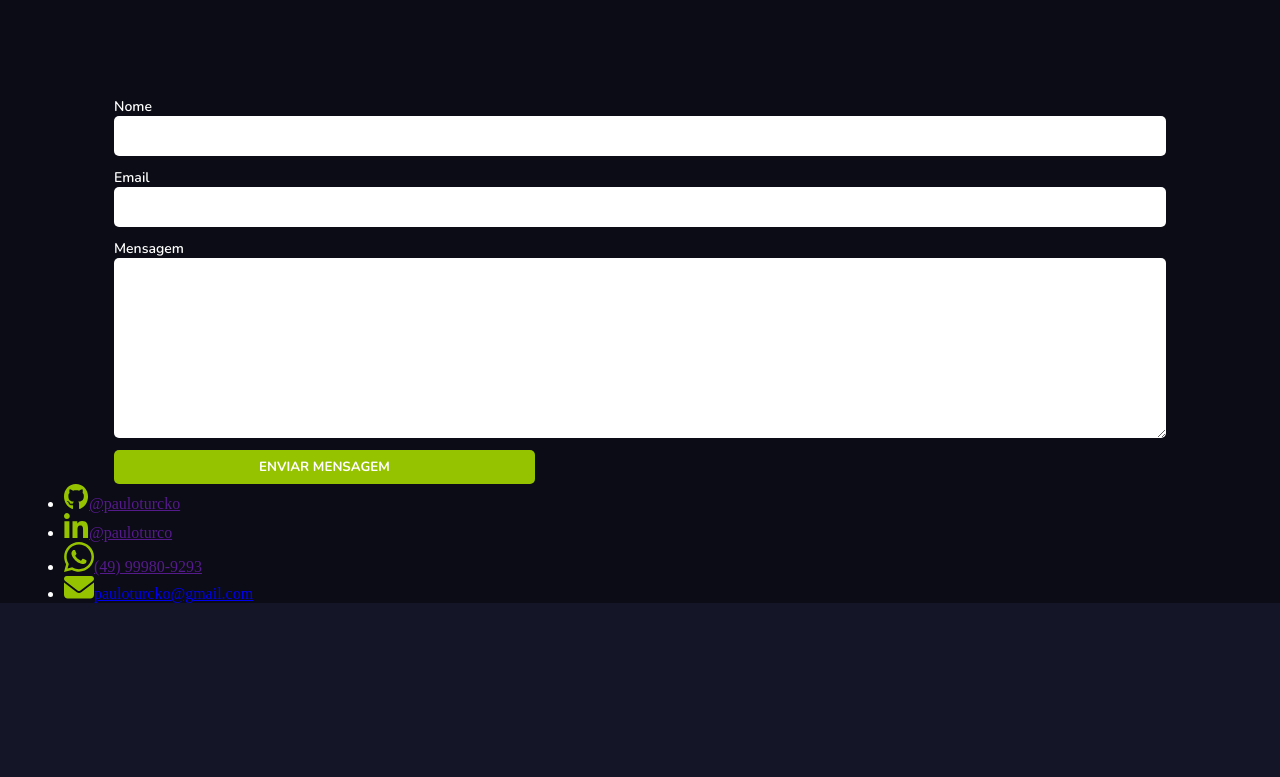
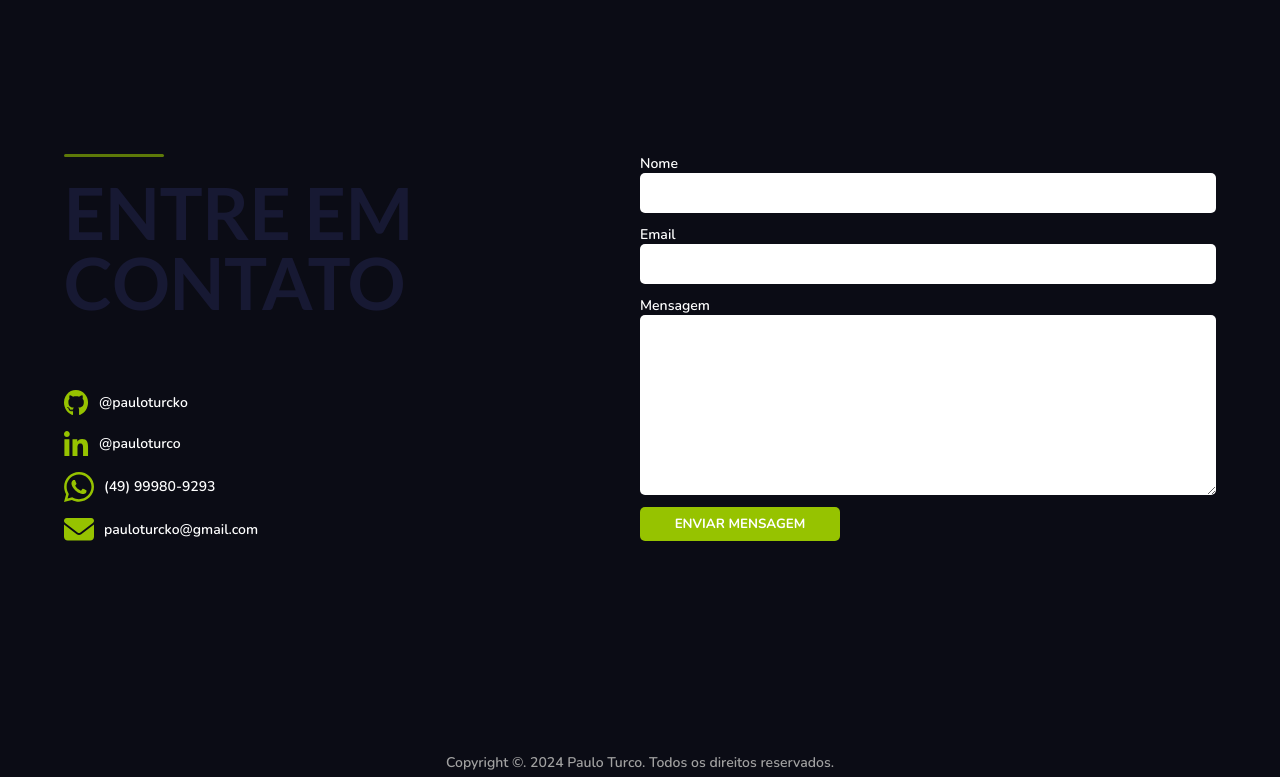
Before and after one commit to pauloturcko/portfolio-pauloturco, a website with bundled scripts: page index.html in a window 1280 px wide. Shown: the part 2656-3433 px from the top of the page. Before the commit the page ends 3259 px from the top, so only its background shows below. Built offline with nearby package versions, Linux system fonts and the light colour scheme.

Commit message:
Project Design Finished

```diff
--- a/index.html
+++ b/index.html
@@ -1,5 +1,5 @@
 <!DOCTYPE html>
-<html lang="PTBR">
+<html lang="EN">
 
 <head>
   <meta charset="UTF-8">
@@ -18,7 +18,7 @@
   <header>
     <nav aria-label="Menu de Navegação" class="header-container">
       <input id="checkbox" type="checkbox">
-      <label class="toggle" for="checkbox">
+      <label class="toggle" for="checkbox" tabindex="0">
         <div class="bars" id="bar1"></div>
         <div class="bars" id="bar2"></div>
         <div class="bars" id="bar3"></div>
@@ -31,28 +31,28 @@
 
     <div class="menu" id="menu">
       <ul class="menu-list">
-        <li><a class="menu-link" href="">Início</a></li>
-        <li><a class="menu-link" href="">Sobre Mim</a></li>
-        <li><a class="menu-link" href="">Experiência</a></li>
-        <li><a class="menu-link" href="">Projetos</a></li>
-        <li><a class="menu-link" href="">Contato</a></li>
+        <li><a class="menu-link" href="#inicio">Início</a></li>
+        <li><a class="menu-link" href="#about-me">Sobre Mim</a></li>
+        <li><a class="menu-link" href="#experience">Experiência</a></li>
+        <li><a class="menu-link" href="#projects">Projetos</a></li>
+        <li><a class="menu-link" href="#contact">Contato</a></li>
       </ul>
     </div>
   </header>
 
   <main>
-    <article class="inicio" aria-label="Início">
+    <article id="inicio" class="inicio" aria-label="Início">
       <div class="text-content">
         <h2>Olá! Eu sou Paulo Turco</h2>
         <h3>Desenvolvedor Front-End</h3>
-        <a href="./src/docs/Curriculo - Paulo Turco PTBR.pdf" download="Currículo - Paulo Turco PTBR.pdf">Download C.V</a>
+        <a href="./src/docs/Curriculo - Paulo Turco PTBR.pdf" download="Currículo - Paulo Turco PTBR.pdf" aria-label="Baixar Currículo em PDF">Download C.V</a>
       </div>
       <div class="profile-photo">
         <img src="./src/img/profile.svg" alt="Foto de Paulo Turco">
       </div>
     </article>
 
-    <article class="about-me" aria-label="Sobre Mim">
+    <article id="about-me" class="about-me" aria-label="Sobre Mim">
       <div class="about-text-container">
         <p class="about-text">Sou um desenvolvedor <span>Front-End</span> apaixonado por tecnologia e inovação, gosto de pesquisar, ver e entender como tudo isso funciona.
           Estou nesta área a 2 anos e atualmente minhas ferramentas principais de trabalho são <span>React</span> e <span>JavaScript</span>.</p>
@@ -79,7 +79,7 @@
       </div>
     </article>
 
-    <article class="experience" aria-label="Experiência">
+    <article id="experience" class="experience" aria-label="Experiência">
       <div class="experience-container">
         <div class="experience-title">
           <h1>por<br>onde<br>andei</h1>
@@ -96,21 +96,20 @@
       </div>
     </article>
 
-    <article class="projects" aria-label="Projetos">
+    <article id="projects" class="projects" aria-label="Projetos">
       <div class="projects-title">
         <h1>meus<br>projetos</h1>
       </div>
       <div class="projects-container">
         <div class="projects-name">
           <ul id="projects-list" class="projects-list">
-            <li class="list-item">API De Voz</li>
-            <li class="list-item">Fokus</li>
-            <li class="list-item">Portfólio</li>
-            <li class="list-item">Vitality Gym</li>
-            <li class="list-item">Dogs</li>
-            <li class="list-item">Animais Fantásticos</li>
-            <li class="list-item">Maze Bank</li>
-
+            <li class="list-item" tabindex="0">API De Voz</li>
+            <li class="list-item" tabindex="0">Fokus</li>
+            <li class="list-item" tabindex="0">Portfólio</li>
+            <li class="list-item" tabindex="0">Vitality Gym</li>
+            <li class="list-item" tabindex="0">Dogs</li>
+            <li class="list-item" tabindex="0">Animais Fantásticos</li>
+            <li class="list-item" tabindex="0">Maze Bank</li>
           </ul>
         </div>
         <div class="project-content">
@@ -136,7 +135,7 @@
       </div>
     </article>
 
-    <article class="contact" aria-label="Contato">
+    <article id="contact" class="contact" aria-label="Contato">
       <div class="contact-container">
         <div class="media-container">
           <div class="contact-title">
@@ -165,13 +164,17 @@
               <label for="mensagem">Mensagem</label>
               <textarea name="mensagem" id="mensagem" rows="12" required></textarea>
             </div>
-            <button type="submit" class="sendBt">Enviar Mensagem</button>
+            <button type="submit" class="sendBt" aria-label="Enviar Mensagem Por Email">Enviar Mensagem</button>
           </form>
         </div>
       </div>
     </article>
   </main>
 
+  <footer>
+    <p>Copyright &copy. 2024 Paulo Turco. Todos os direitos reservados.</p>
+  </footer>
+
   <script src="./src/js/main.js" type="module"></script>
 </body>
 
--- a/src/css/global/global.css
+++ b/src/css/global/global.css
@@ -16,6 +16,10 @@ main {
   align-items: center;
 }
 
+:focus {
+  outline: 2px solid #00f;
+}
+
 ::-webkit-scrollbar {
   width: 5px;
 }
--- a/src/css/main/contato.css
+++ b/src/css/main/contato.css
@@ -1,6 +1,6 @@
 .contact {
   width: 100%;
-  height: auto;
+  height: 800px;
   background-color: var(--secondary-bg);
   display: flex;
   align-items: center;
@@ -13,6 +13,7 @@
   height: auto;
   display: flex;
   flex-direction: column-reverse;
+  gap: 5.5rem;
 }
 
 .form-container,
@@ -68,3 +69,100 @@ button {
 .contact-title {
   display: none;
 }
+
+.media-container {
+  width: 100%;
+  display: flex;
+  flex-direction: column;
+  align-items: start;
+  justify-content: center;
+}
+.media-social {
+  width: 100%;
+  padding: 0 3.125rem;
+  display: flex;
+  flex-direction: column;
+  gap: 12px;
+}
+
+.media-social ul {
+  list-style: none;
+  display: flex;
+  flex-direction: column;
+  gap: 1rem;
+}
+
+.media-social ul li {
+  display: flex;
+  align-items: center;
+  gap: 10px;
+}
+
+.media-social ul li a {
+  color: var(--primary-text);
+  text-decoration: none;
+  font-family: var(--main-font);
+  font-weight: 600;
+  font-size: 0.875rem;
+}
+
+@media screen and (min-width: 1024px) {
+  .contact-container {
+    width: 90%;
+    height: auto;
+    display: grid;
+    grid-template-columns: 1fr 1fr;
+    gap: 0;
+  }
+  .contact-title {
+    display: flex;
+    width: 100%;
+    justify-content: start;
+    text-align: start;
+    z-index: 0;
+    color: var(--header-bg);
+    font-family: var(--secondary-font);
+    opacity: 60%;
+    font-size: 3rem;
+    font-weight: 900;
+    line-height: 70px;
+    text-transform: uppercase;
+  }
+  .contact-title h1 {
+    display: flex;
+    flex-direction: column;
+    align-items: start;
+    gap: 1.25rem;
+    margin: 0;
+    padding: 0;
+  }
+  .contact-title h1::before {
+    content: "";
+    display: block;
+    width: 100px;
+    height: 3px;
+    background-color: var(--secondary-text);
+    border-radius: 10px;
+  }
+  .media-container {
+    justify-content: space-between;
+    align-items: start;
+  }
+  .media-social {
+    padding: 0;
+  }
+  .media-social ul li a:hover {
+    color: var(--alternative-text);
+  }
+  form {
+    padding: 0;
+  }
+  button {
+    width: 12.5rem;
+  }
+}
+@media screen and (min-width: 1440px) {
+  .contact-container {
+    width: 80%;
+  }
+}
--- /dev/null
+++ b/src/css/main/footer.css
@@ -0,0 +1,12 @@
+footer {
+  background-color: var(--secondary-bg);
+  color: var(--alternative-text);
+  font-family: var(--main-font);
+  font-weight: 600;
+  font-size: 0.875rem;
+  display: flex;
+  align-items: center;
+  justify-content: center;
+  width: 100%;
+  height: 30px;
+}
--- a/src/css/main/projetos.css
+++ b/src/css/main/projetos.css
@@ -159,6 +159,9 @@
 }
 
 @media screen and (min-width: 1024px) {
+  .projects {
+    padding: 0;
+  }
   .projects-title {
     display: flex;
     width: 90%;
@@ -178,6 +181,9 @@
     flex-direction: column;
     align-items: end;
     gap: 1.25rem;
+    margin: 0;
+    padding: 0;
+    width: auto;
   }
   .projects-title h1::before {
     content: "";
--- a/src/css/styles.css
+++ b/src/css/styles.css
@@ -6,3 +6,4 @@
 @import url(./main/experiencia.css);
 @import url(./main/projetos.css);
 @import url(./main/contato.css);
+@import url(./main/footer.css);
```
